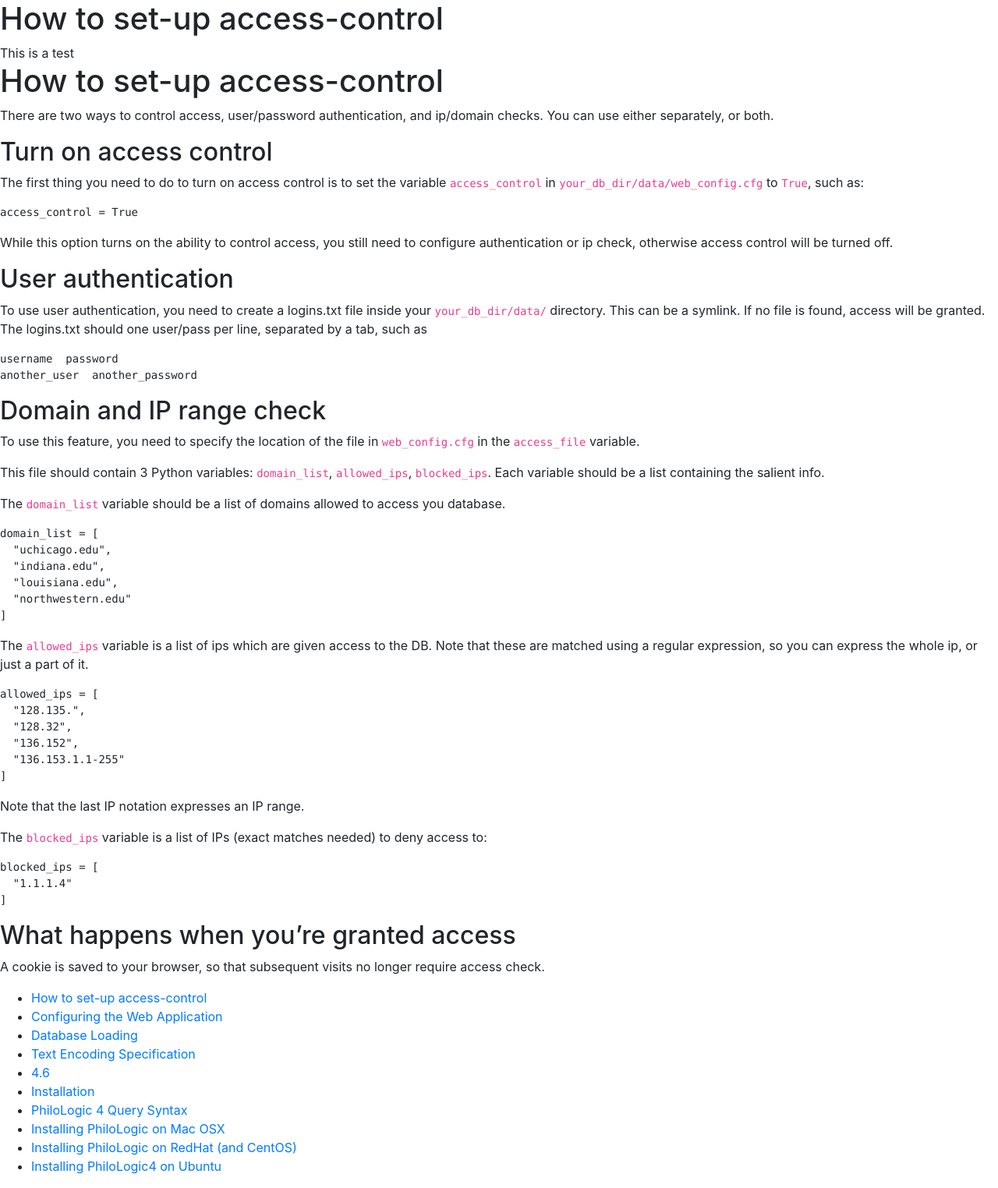
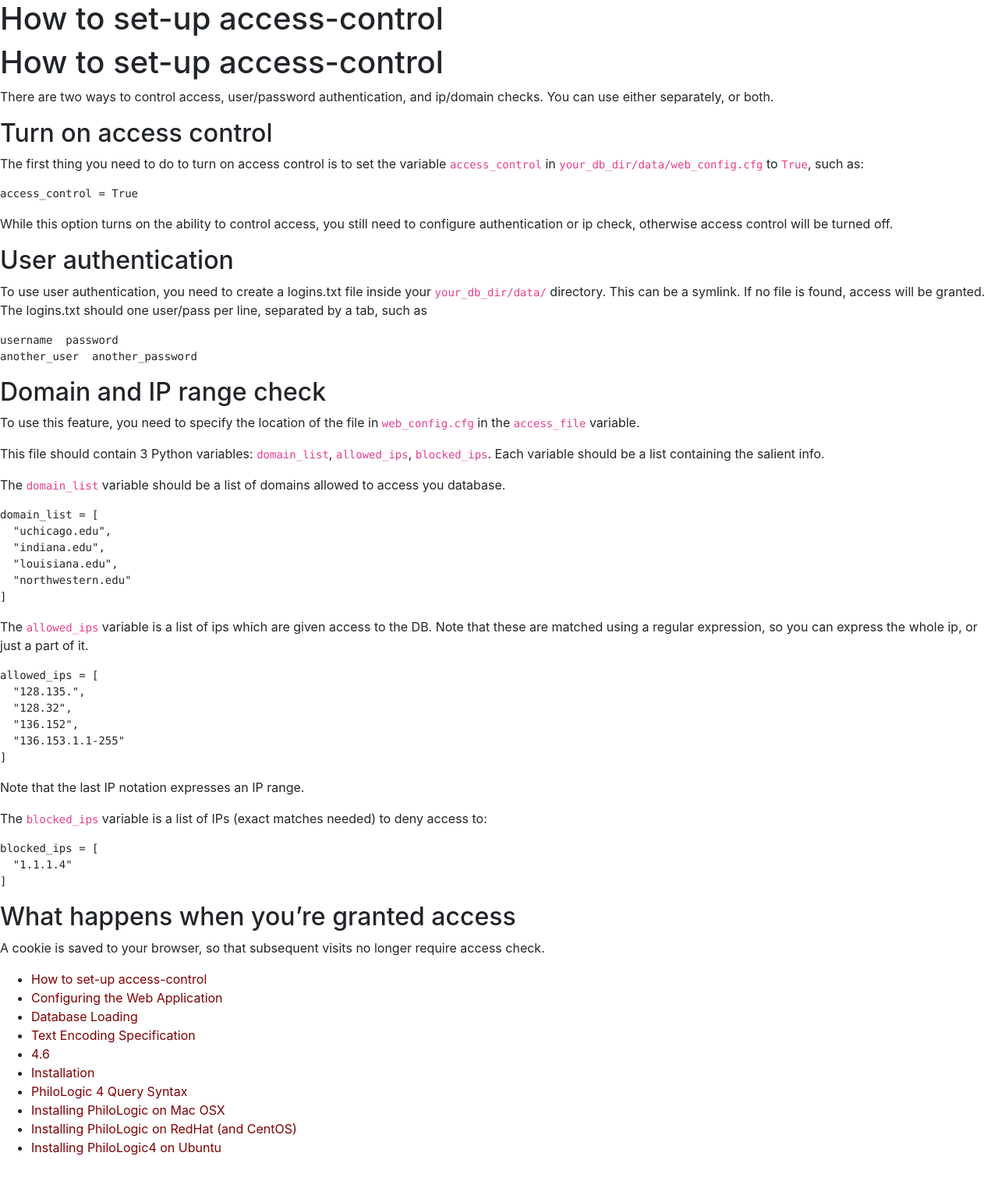
Before and after one commit to ARTFL-Project/PhiloLogic4, a Jekyll site: the page built from docs/access_control.md, in a window 1280 px wide. Shown: the whole page at 78% size. Built offline with Jekyll 4.4.1, drawn with Linux system fonts in a browser that asks for light colours; our own code applies the rules of GitHub Pages for plain Markdown files; after the commit the page ends 1500 px from its top, so only the background shows below that.

Commit message:
doc changes

```diff
--- a/docs/_config.yml
+++ b/docs/_config.yml
@@ -1 +1,2 @@
 theme: jekyll-theme-slate
+highlighter: rouge
--- a/docs/_includes/head.html
+++ b/docs/_includes/head.html
@@ -5,6 +5,11 @@
   <meta charset="utf-8">
   <title>{{ page.title }}</title>
   <link rel="stylesheet" href="https://stackpath.bootstrapcdn.com/bootstrap/4.1.3/css/bootstrap.min.css" integrity="sha384-MCw98/SFnGE8fJT3GXwEOngsV7Zt27NXFoaoApmYm81iuXoPkFOJwJ8ERdknLPMO" crossorigin="anonymous">
+  <style>
+    a {
+      color: #800000;
+    }
+  </style>
 </head>
 
 <body>
--- a/docs/_layouts/default.html
+++ b/docs/_layouts/default.html
@@ -1,10 +1,9 @@
 {% include head.html %}
 
-    <h1>{{ page.title }}</h1>
-    This is a test
+<h1>{{ page.title }}</h1>
 
-    {{ content }}
+{{ content }}
 
-    {% include nav.html %}
+{% include nav.html %}
 
 {% include foot.html %}
```
